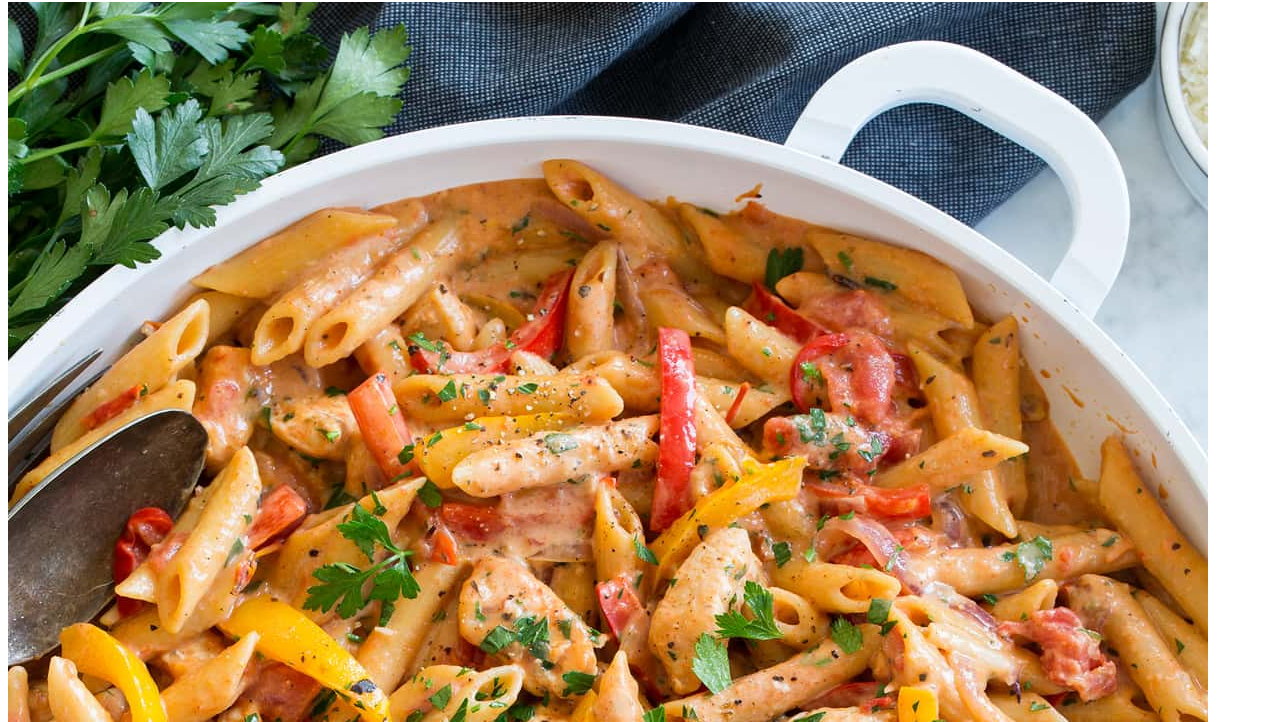
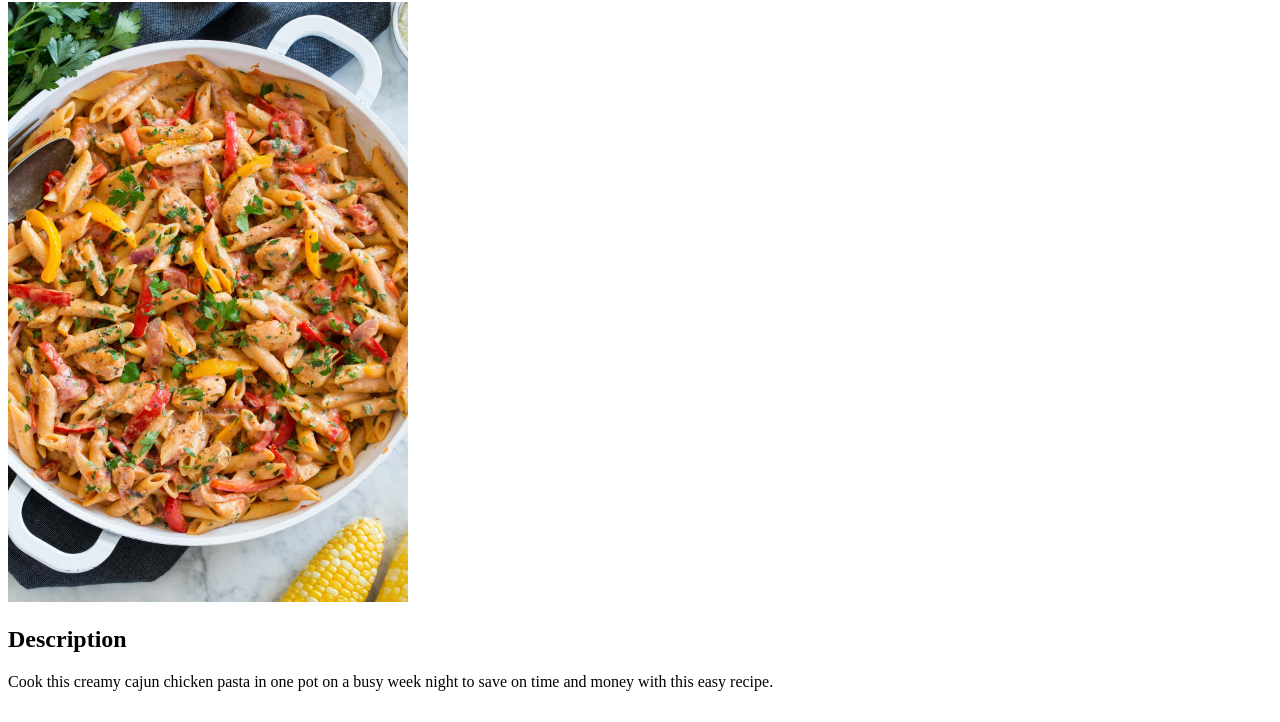
Before and after one commit to ImmaCheetah/odin-recipes, a plain HTML site: page recipes/chicken-pasta.html in a window 1280 px wide. Shown: the part 78-800 px from the top of the page. Drawn offline with Linux system fonts and the light colour scheme.

Commit message:
Add recipe description and modify picture size

```diff
--- a/recipes/chicken-pasta.html
+++ b/recipes/chicken-pasta.html
@@ -7,7 +7,9 @@
 
     <body>
         <h1>Cajun Chicken Pasta</h1>
-        <img src="../img/cajun-chicken-pasta.jpg" alt="Pot of cajun chicken pasta">
+        <img src="../img/cajun-chicken-pasta.jpg" alt="Pot of cajun chicken pasta" style="width: 400px; height: 600px;" >
+        <h2>Description</h2>
+        <p>Cook this creamy cajun chicken pasta in one pot on a busy week night to save on time and money with this easy recipe.</p>
     </body>
 
 </html>
```
